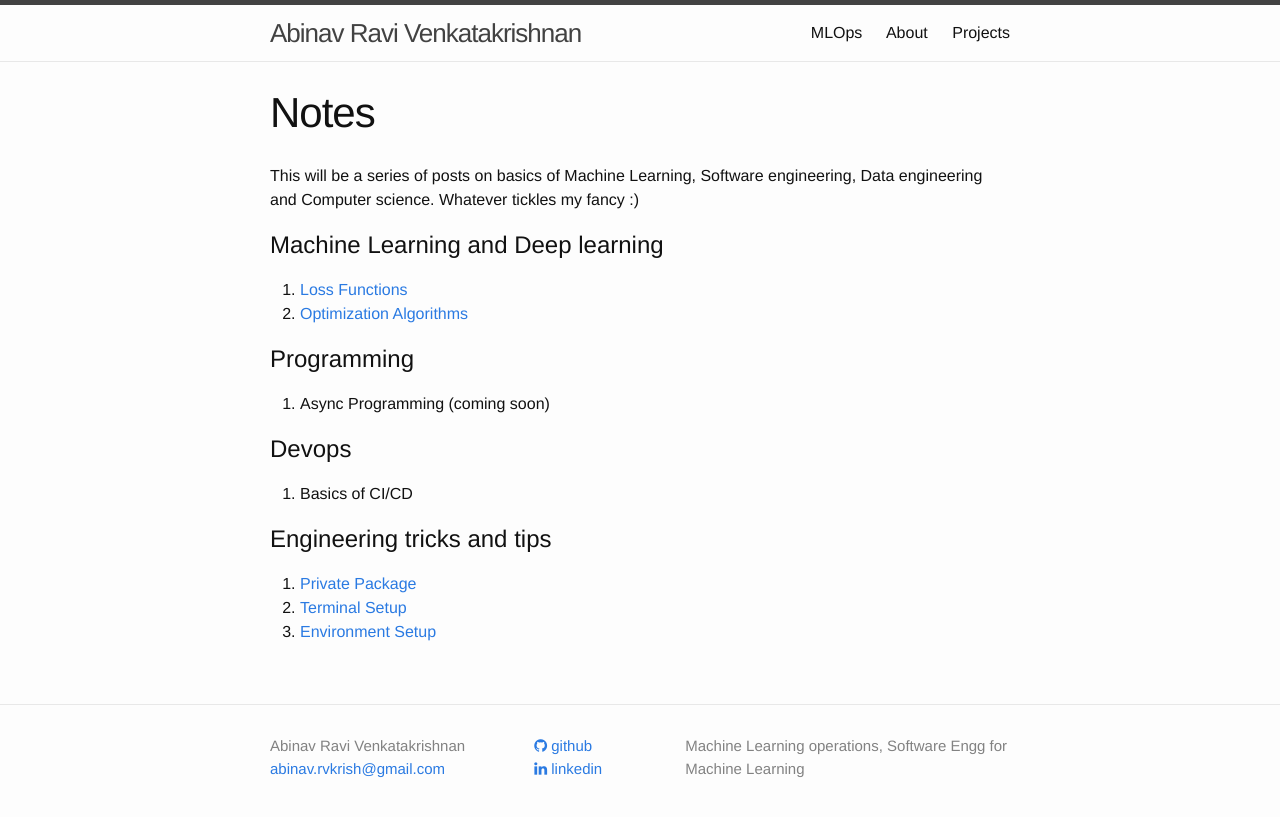
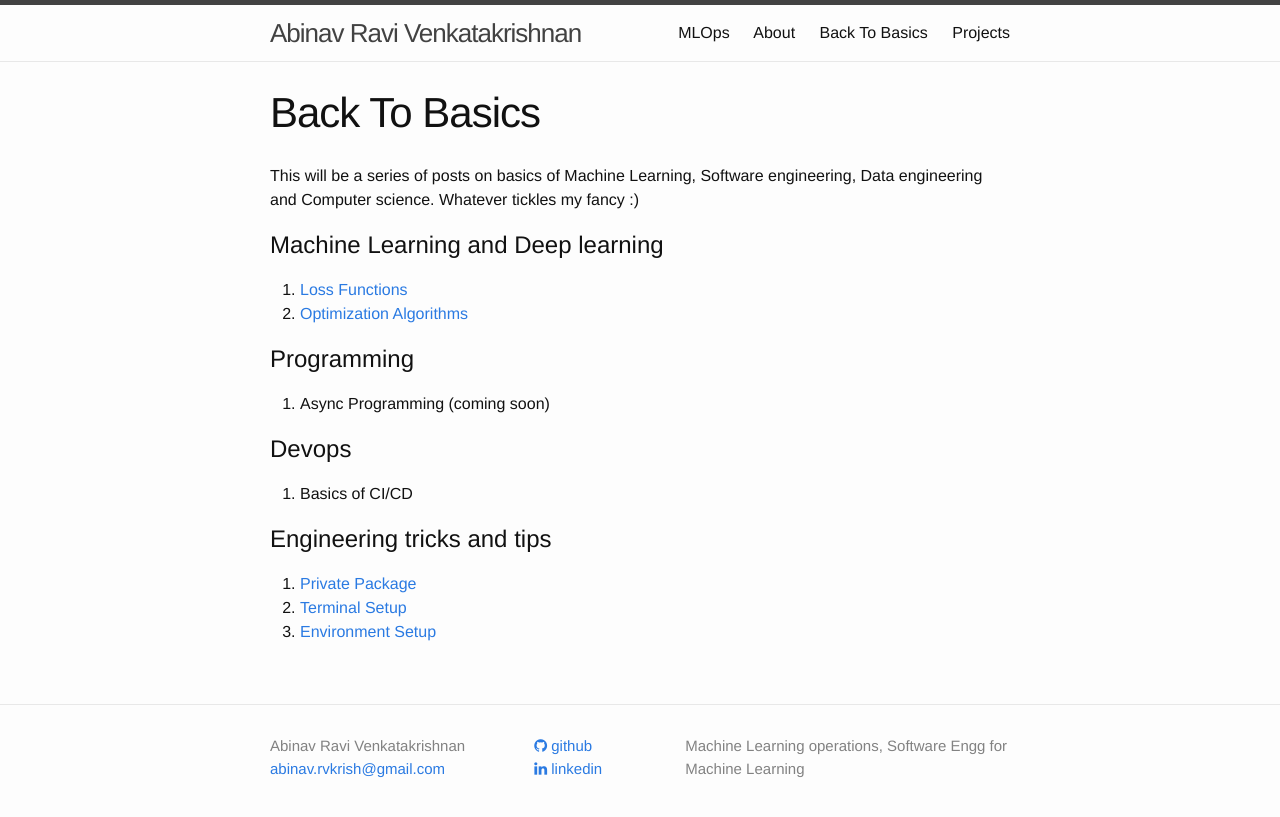
Before and after one commit to AbinavRavi/AbinavRavi.github.io, a Jekyll site: the page built from back2basics.md, in a window 1280 px wide. Shown: the top 817 px of the page. Built offline with Jekyll 4.4.1, drawn with Linux system fonts in a browser that asks for light colours; nearby versions of some CDN libraries.

```diff
--- a/back2basics.md
+++ b/back2basics.md
@@ -1,6 +1,6 @@
 ---
 layout: page
-title: Notes
+title: Back To Basics
 permalink: /back2basics/
 ---
 
```
